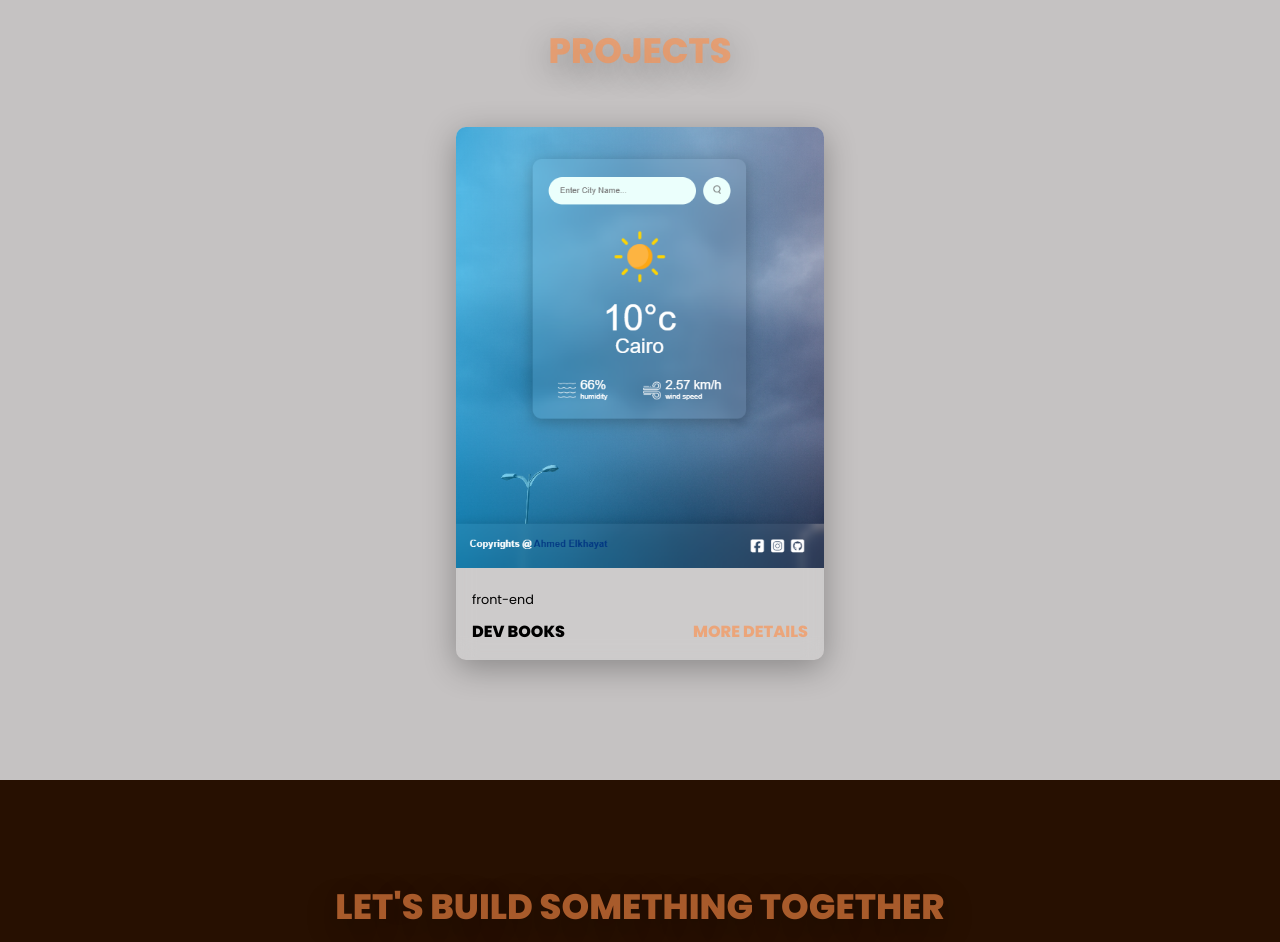
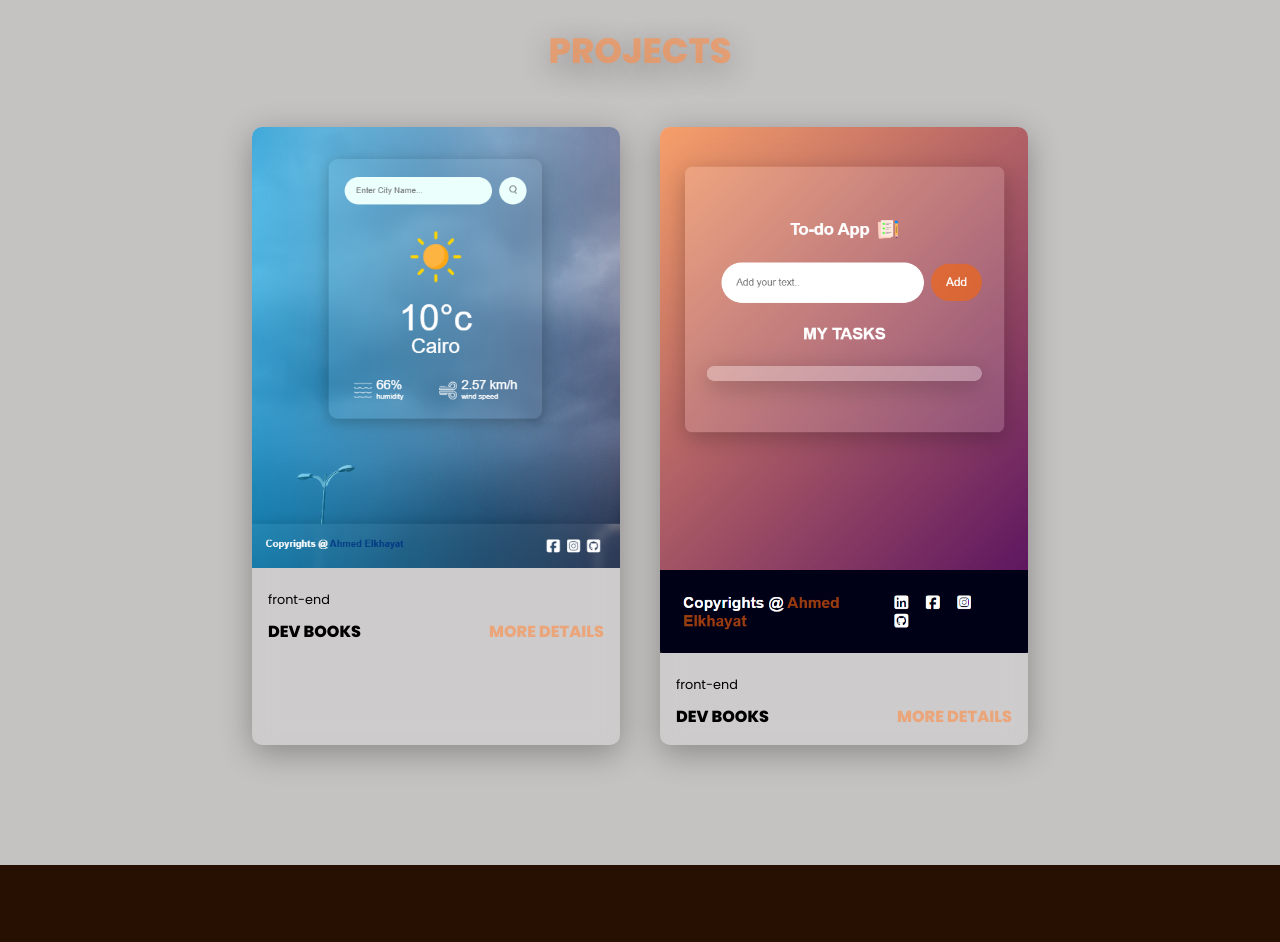
Before and after one commit to ahmeds12s/ElkhayatPortifolio, a plain HTML site: page index.html in a window 1280 px wide. Shown: the part 2740-3682 px from the top of the page. Drawn offline with Linux system fonts and the light colour scheme.

Commit message:
Add files via upload

```diff
--- a/index.html
+++ b/index.html
@@ -104,6 +104,18 @@
                     </strong>
                 </div>
             </div>
+            <div class="project-card">
+                <div class="project-image">
+                    <img src="todoapp.png" alt="">
+                </div>
+                <div class="project-info">
+                    <p class="project-category">front-end</p>
+                    <strong class="project-title">
+                        <span> dev books</span>
+                        <a href="https://ahmeds12s.github.io/to-doApp/" class="more-details">more details</a>
+                    </strong>
+                </div>
+            </div>
         </div>
     </section>
     <section class="cards-contact" id="contact">
--- a/pstyle.css
+++ b/pstyle.css
@@ -321,5 +321,4 @@ section {
     body {
         font-size: 10px;
     }
-
 }
```
Also changed, not shown: todoapp.png (added).
